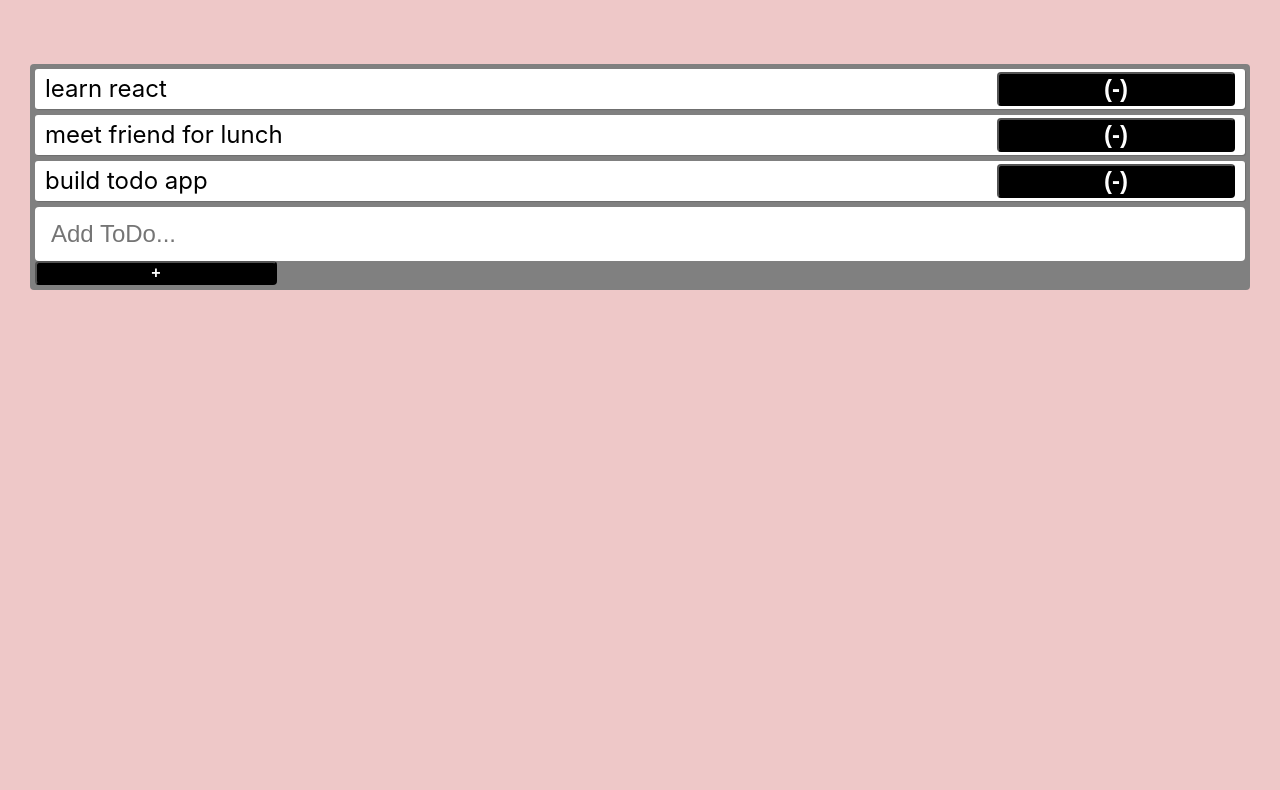
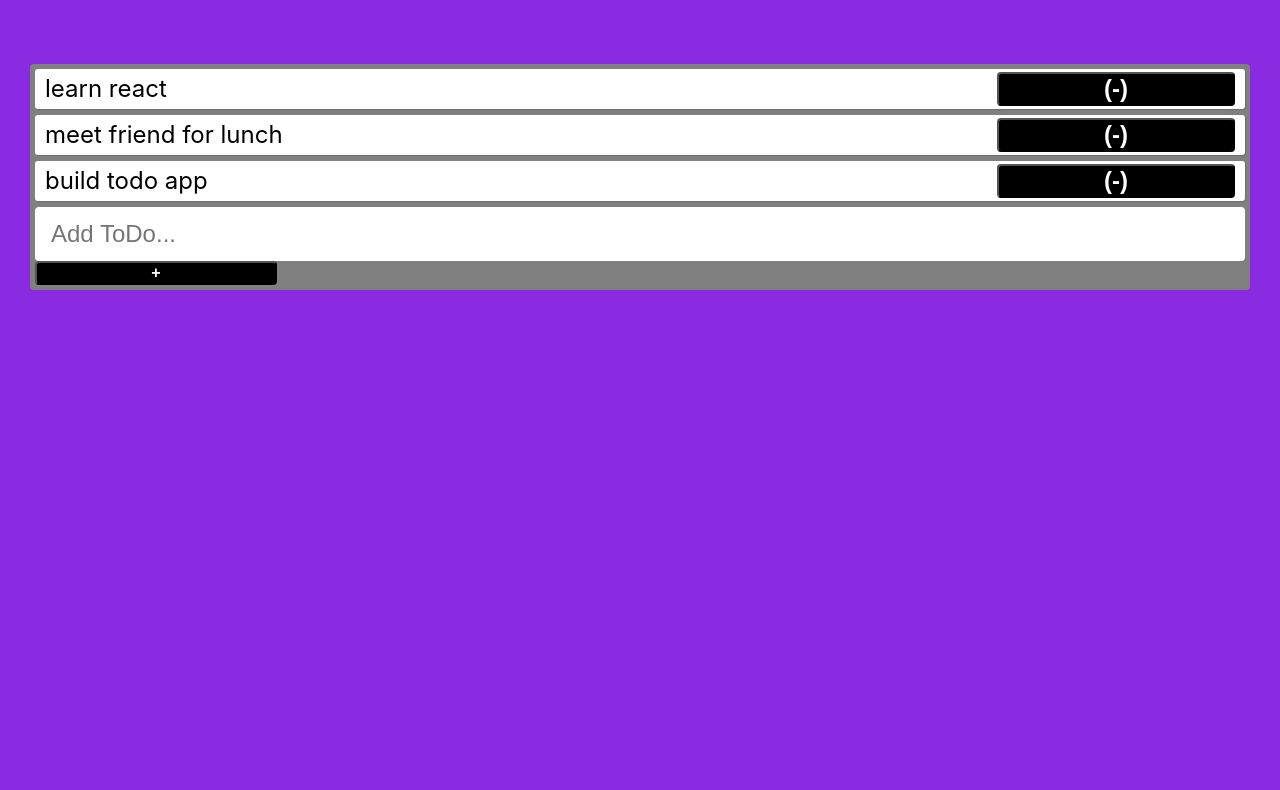
Before and after one commit to MikeCHackett/To-Do-List, a plain HTML site: page index.html in a window 1280 px wide. Shown: the part 129-919 px from the top of the page. Drawn offline with nearby package versions, Linux system fonts and the light colour scheme.

Commit message:
Update styles.css

```diff
--- a/styles.css
+++ b/styles.css
@@ -5,7 +5,7 @@
     color: black;
   }
   body {
-    background-color: rgba(201, 76, 76, 0.3);
+    background-color: blueviolet;
     margin: 0;
     font-family: -apple-system, BlinkMacSystemFont, 'Segoe UI', 'Roboto', 'Oxygen',
       'Ubuntu', 'Cantarell', 'Fira Sans', 'Droid Sans', 'Helvetica Neue',
```
